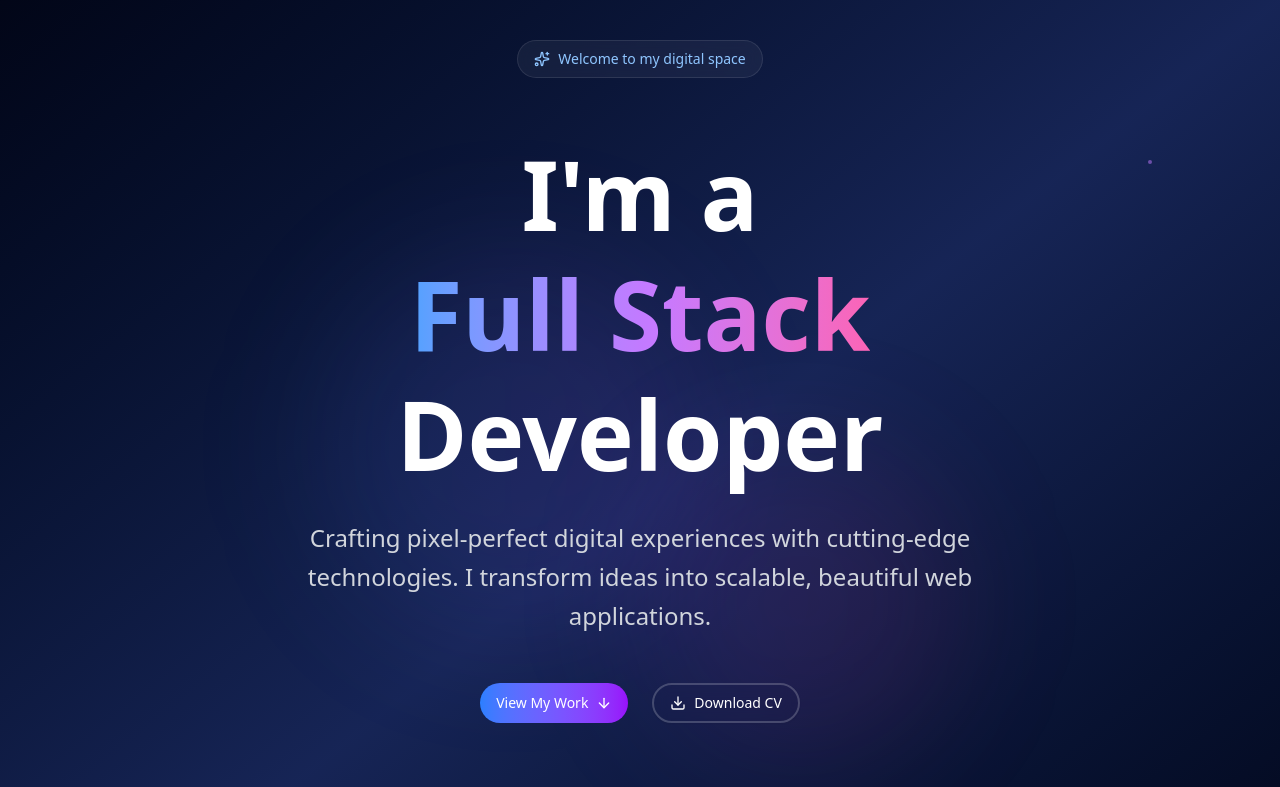
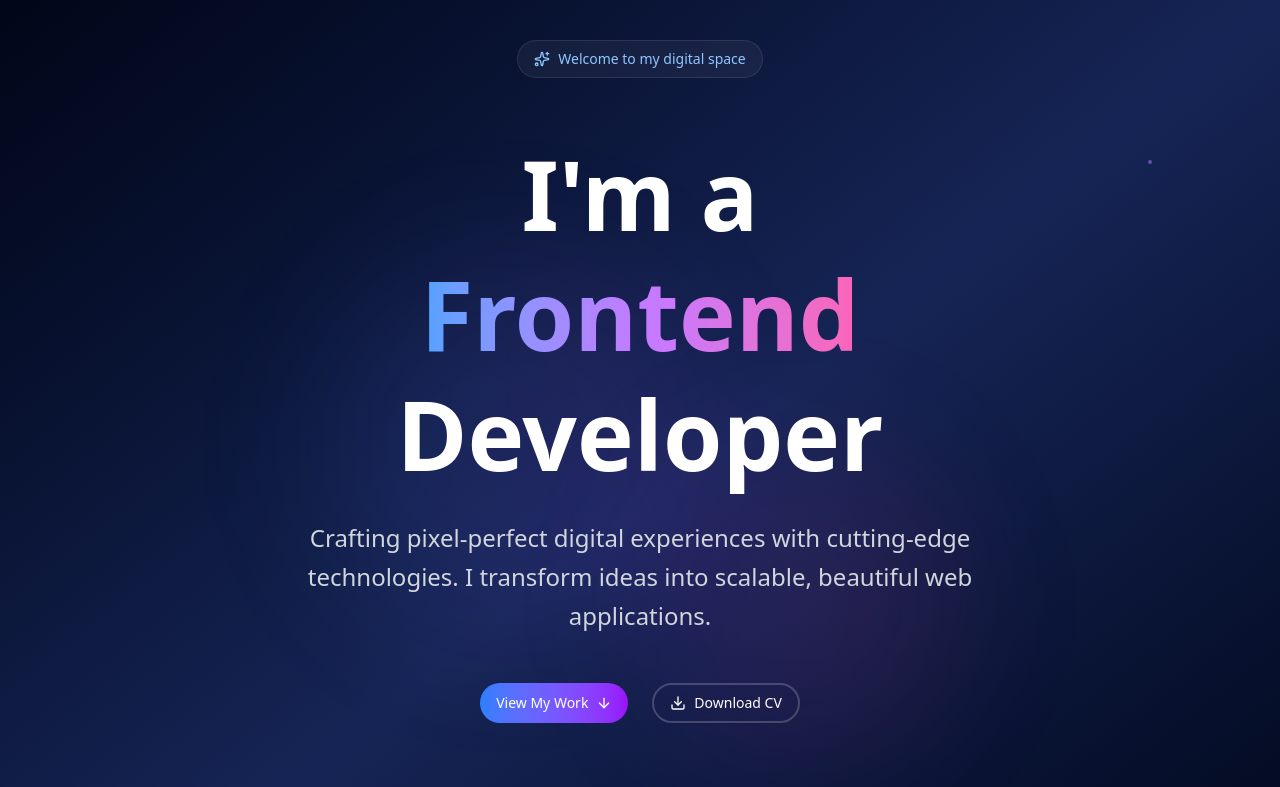
Before and after one commit to rohitkumar-14/RohitFolio, a React (Vite) app: page / in a window 1280 px wide. Shown: the top 787 px of the page. Built offline with nearby package versions, Linux system fonts and the light colour scheme.

Commit message:
Update Hero.tsx

```diff
--- a/src/components/Hero.tsx
+++ b/src/components/Hero.tsx
@@ -63,7 +63,7 @@ const Hero = () => {
               <span className="text-white">I'm a</span>
               <br />
               <span className="bg-gradient-to-r from-blue-400 via-purple-400 to-pink-400 bg-clip-text text-transparent animate-gradient-shift bg-300%">
-                Full Stack
+                Frontend
               </span>
               <br />
               <span className="text-white">Developer</span>
```
